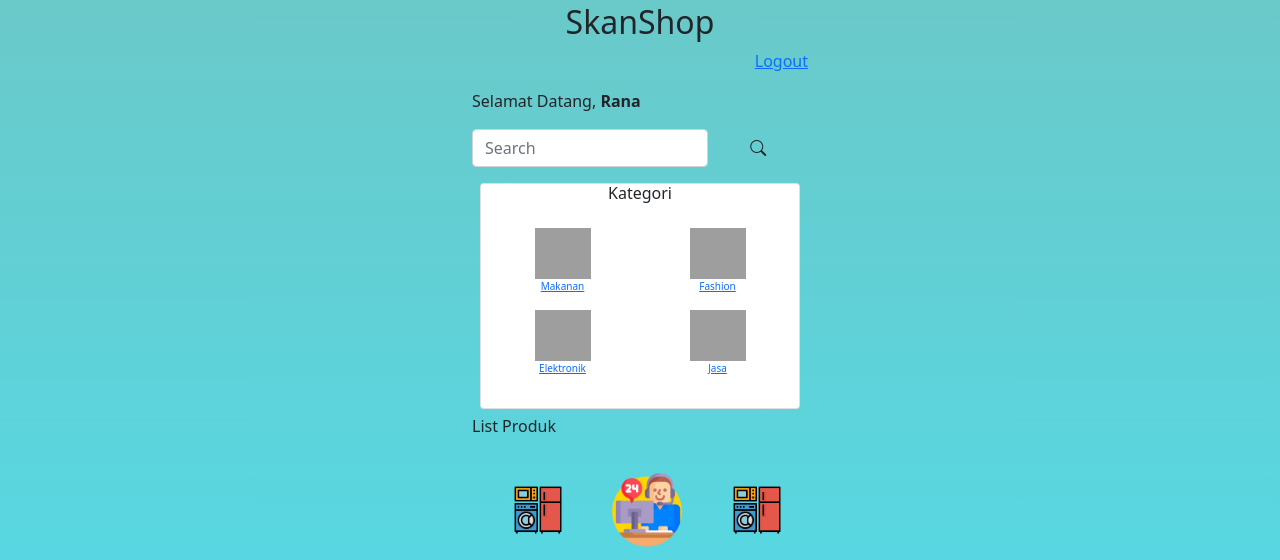
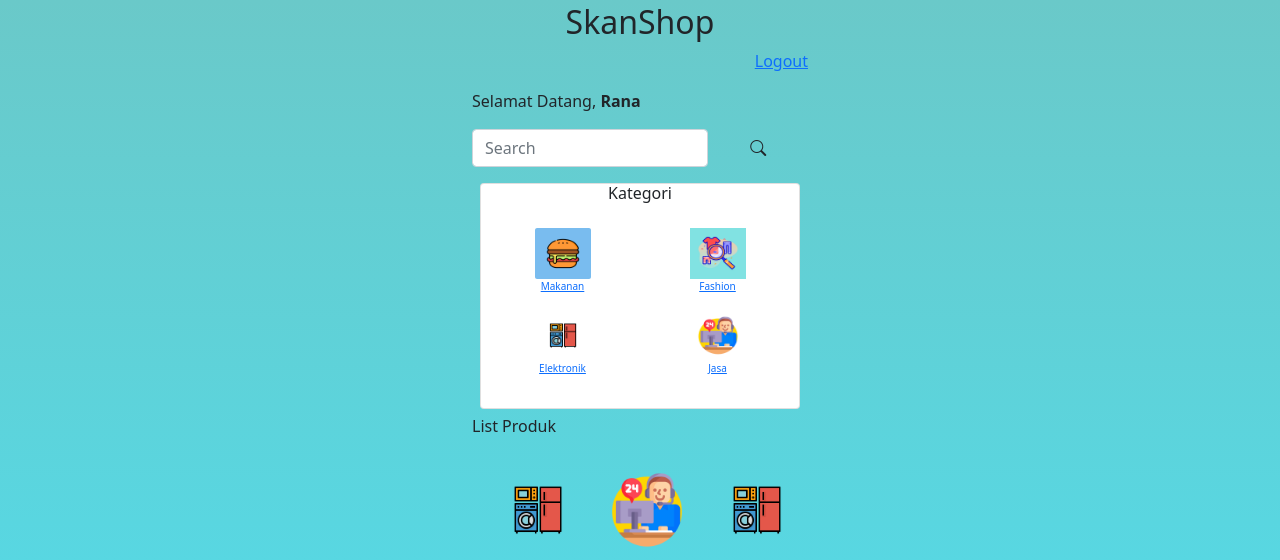
Before and after one commit to evafitriyani26/skanshop-1, a PHP site: page /home.php in a window 1280 px wide. Shown: the top 560 px of the page. Run offline with PHP 8.4, Linux system fonts and the light colour scheme; a user stored in the database is signed in; data comes from the database, SQL or seed files in the repository; grey boxes are pictures that could not be loaded.

Commit message:
update home

```diff
--- a/home.php
+++ b/home.php
@@ -64,19 +64,19 @@
     <div class="card-body">
       <div class="row">
         <div class="col-6 text-center">
-          <a href="makanan.html"><img src="makanan2.png" width="56" height="51">
+          <a href="makanan.html"><img src="hamburger.png" width="56" height="51">
           <p style="font-size: 10px;">Makanan</p></a>
         </div>
         <div class="col-6 text-center">
-          <a href="fashion.html"><img src="baju2.png"width="56" height="51">
+          <a href="fashion.html"><img src="search (1).png"width="56" height="51">
           <p style="font-size: 10px;">Fashion</p></a>
         </div>
         <div class="col-6 text-center">
-          <a href="fashion.html"><img src="elektronik.png"width="56" height="51">
+          <a href="fashion.html"><img src="electronics.png"width="56" height="51">
           <p style="font-size: 10px;">Elektronik</p></a>
         </div>
         <div class="col-6 text-center">
-          <a href="produk-jasa.html"><img src="jasa.png"width="56" height="51">
+          <a href="produk-jasa.html"><img src="customer-support.png"width="56" height="51">
           <p style="font-size: 10px;">Jasa</p></a>
         </div>
       </div>
```
Also changed, not shown: customer-support.png (added), electronics.png (added), hamburger.png (added), search (1).png (added).
